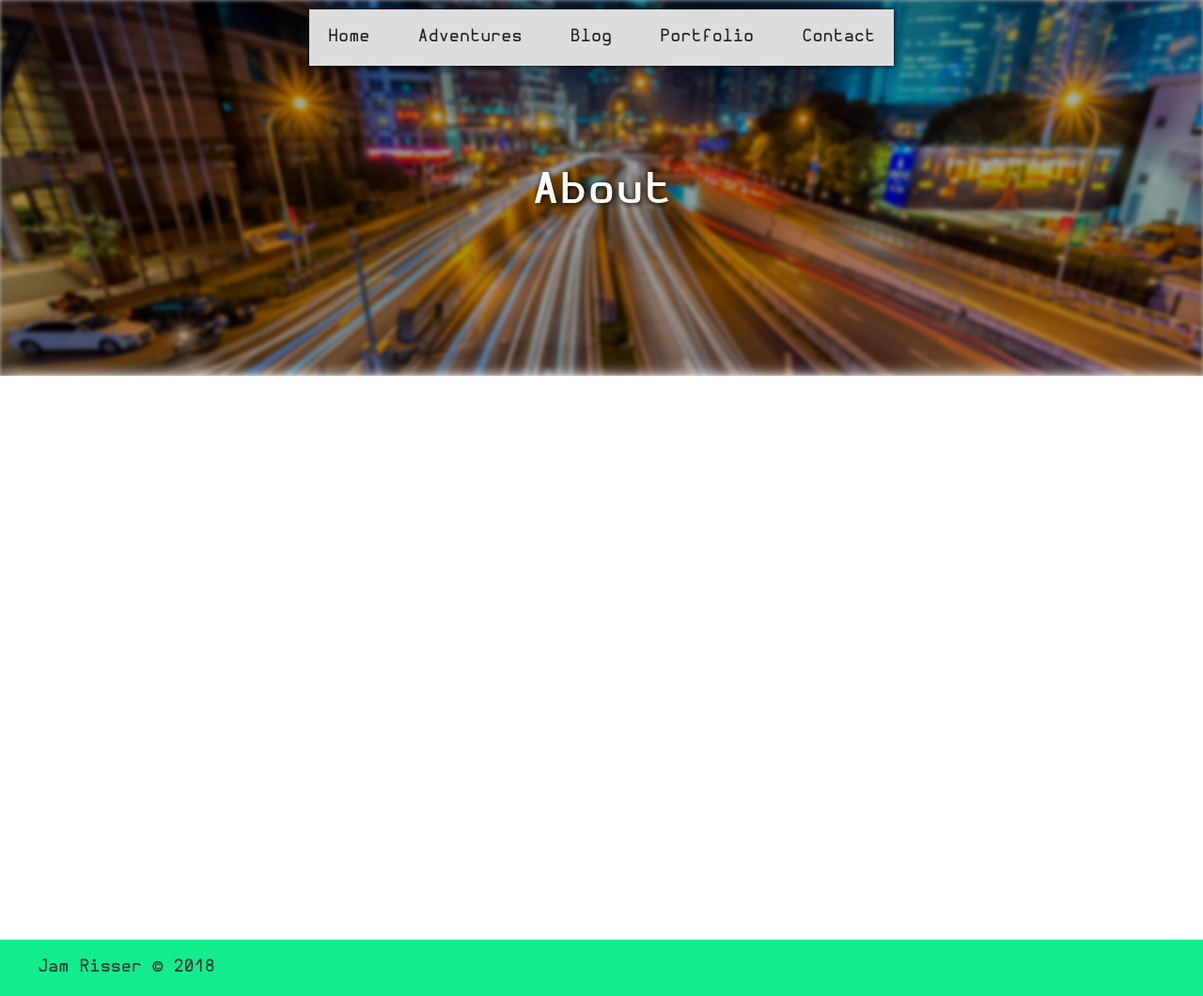
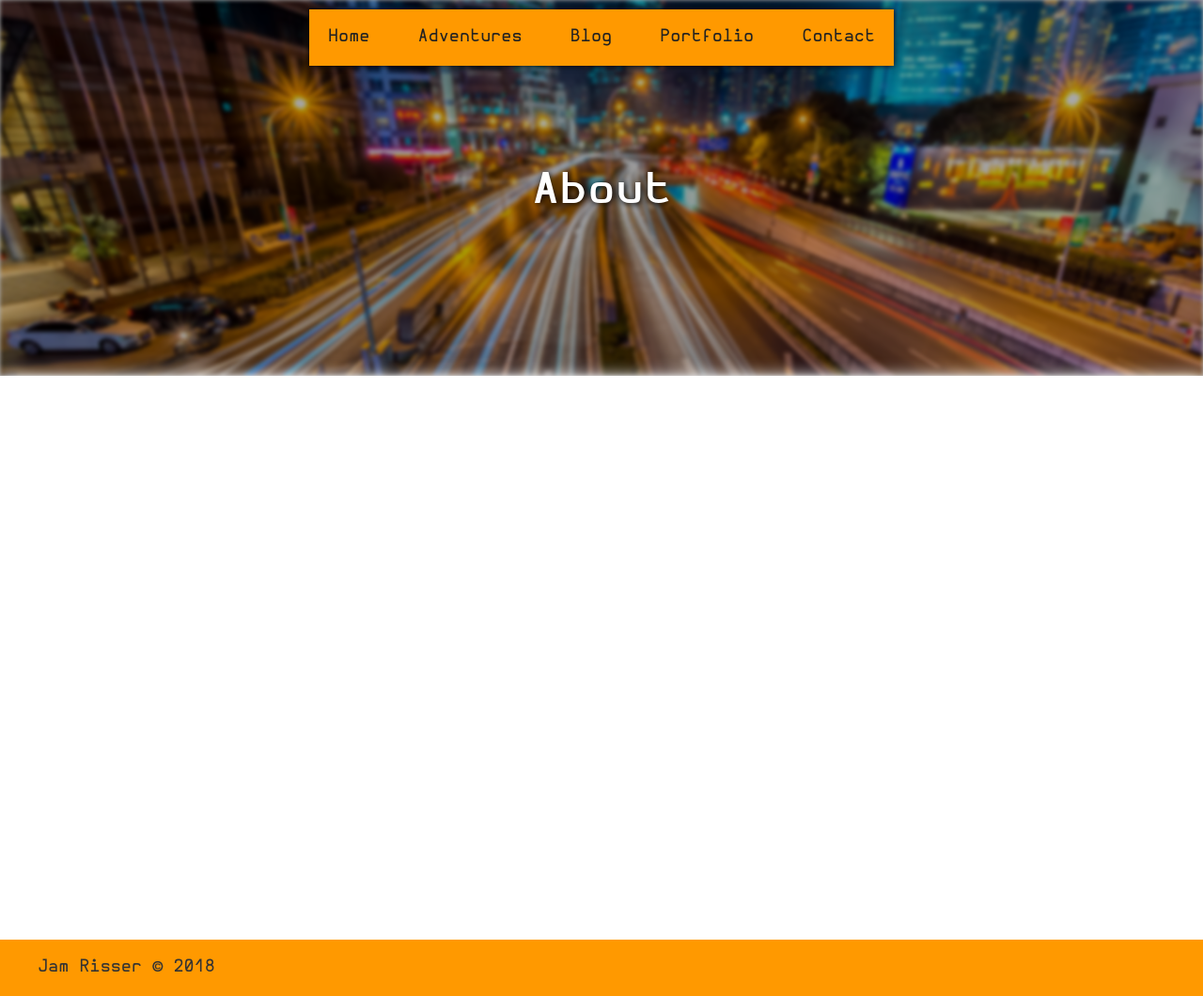
Before and after one commit to clayrisser/jekyll-nerd-portfolio, a Jekyll site: the page built from about.md, in a window 1280 px wide and 1060 px high. Shown: the whole window at 94% size. Built offline with Jekyll 4.4.1, drawn with Linux system fonts in a browser that asks for light colours.

Commit message:
Colored footer and navbar

```diff
--- a/_config.yml
+++ b/_config.yml
@@ -28,6 +28,7 @@ skills:
   react: https://github.com/facebook/react
   ruby: https://www.ruby-lang.org
   nodejs: https://nodejs.org
+  python: https://python.com
 
 # Build settings
 markdown: kramdown
--- a/css/nerd-portfolio.webflow.css
+++ b/css/nerd-portfolio.webflow.css
@@ -51,8 +51,7 @@ body {
   -webkit-align-items: center;
   -ms-flex-align: center;
   align-items: center;
-  background-image: -webkit-linear-gradient(270deg, rgba(0, 235, 131, .93), rgba(0, 235, 131, .93));
-  background-image: linear-gradient(180deg, rgba(0, 235, 131, .93), rgba(0, 235, 131, .93));
+  background-color: #FF9900;
 }
 
 .navbar-container {
@@ -129,6 +128,7 @@ body {
 .navbar {
   min-width: 120px;
   box-shadow: 0 0 6px 0 #000;
+  background-color: #FF9900;
 }
 
 .post-description {
@@ -291,7 +291,7 @@ body {
   display: -ms-flexbox;
   display: flex;
   padding: 0px 20px;
-  margin-top: 40px;
+  margin-top: 30px;
   -webkit-justify-content: space-around;
   -ms-flex-pack: distribute;
   justify-content: space-around;
```
